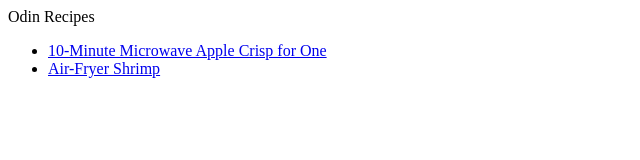
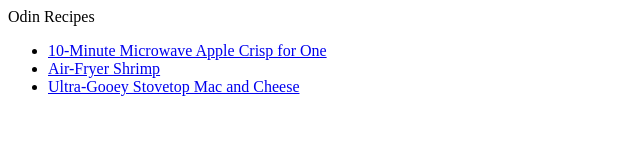
Before and after one commit to steven-industries/odin-recipes, a plain HTML site: page index.html in a window 1280 px wide. Shown: the whole page, without its empty margins (0-640 px from the left). Drawn offline with Linux system fonts and the light colour scheme.

Commit message:
Add mac and cheese link to index

```diff
--- a/index.html
+++ b/index.html
@@ -12,6 +12,7 @@
     <ul>
         <li><a href="recipes/Microwave_Apple_Crisp.html">10-Minute Microwave Apple Crisp for One</a></li>
         <li><a href="recipes/Air_Fryer_Shrimp.html">Air-Fryer Shrimp</a></li>
+        <li><a href="recipes/Mac_and_Cheese.html">Ultra-Gooey Stovetop Mac and Cheese</a></li>
     </ul>
 
 </body>
```
